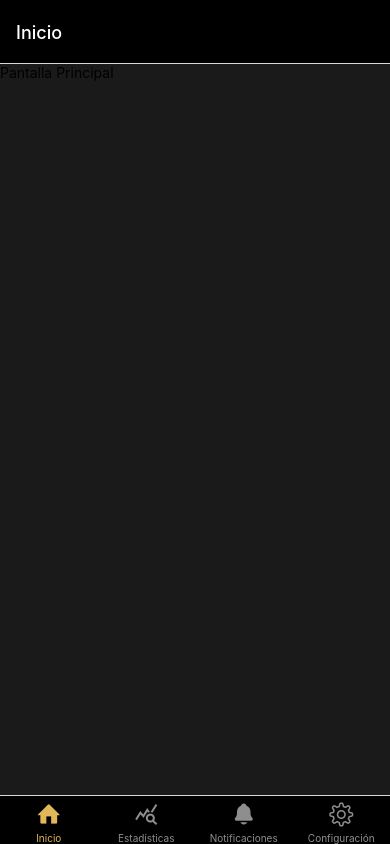
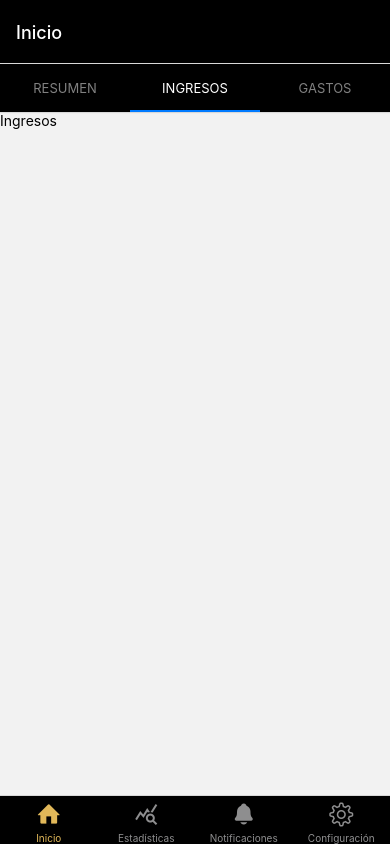
Before and after one commit to AdrjGo/AplicacionCompetencia, a React Native app: screen /Ingresos in a window 390 px wide. Built offline with nearby package versions, Linux system fonts and the light colour scheme.

Commit message:
cambios tabtop

```diff
--- a/screens/HomeScreen.jsx
+++ b/screens/HomeScreen.jsx
@@ -4,7 +4,7 @@ import { SafeAreaView, StyleSheet, Text, Button, View} from 'react-native';
 const HomeScreen = () => {
     return (
         <View style={{ flex: 1, backgroundColor:"#1a1a1a"}}>
-          <Text>Pantalla Principal</Text>
+
         </View>
     )
 }
--- /dev/null
+++ b/screens/MinusScreen.jsx
@@ -0,0 +1,10 @@
+import React from 'react'
+import { View, Text } from 'react-native'
+
+export default function MinusScreen() {
+  return (
+    <View>
+        <Text>Gastos</Text>
+    </View>
+  )
+}
--- /dev/null
+++ b/screens/PlusScreen.jsx
@@ -0,0 +1,10 @@
+import React from 'react'
+import { View, Text } from 'react-native'
+
+export default function PlusScreen() {
+  return (
+    <View>
+        <Text>Ingresos</Text>
+    </View>
+  )
+}
--- a/src/components/Navigation.jsx
+++ b/src/components/Navigation.jsx
@@ -1,6 +1,7 @@
 import * as React from "react";
 import { createBottomTabNavigator } from "@react-navigation/bottom-tabs";
 import { NavigationContainer } from "@react-navigation/native";
+import { createMaterialTopTabNavigator } from "@react-navigation/material-top-tabs";
 import {
   Entypo,
   MaterialIcons,
@@ -14,10 +15,28 @@ import StatScreen from "../../screens/StatScreen";
 import NotifScreen from "../../screens/NotifScreen";
 import ConfigScreen from "../../screens/ConfigScreen";
 
+import PlusScreen from "../../screens/PlusScreen";
+import MinusScreen from "../../screens/MinusScreen";
 
+//Top navigation
+const TopTab = createMaterialTopTabNavigator();
 
-/**/
-
+function TopTapGroup() {
+  return (
+    <TopTab.Navigator
+      screenOptions={{
+        tabBarActiveTintColor: "#fff",
+        tabBarStyle: { backgroundColor: "black" },
+        headerStyle: { backgroundColor: "black" },
+        headerTintColor: "white",
+      }}
+    >
+      <TopTab.Screen name="Resumen" component={HomeScreen} />
+      <TopTab.Screen name="Ingresos" component={PlusScreen} />
+      <TopTab.Screen name="Gastos" component={MinusScreen} />
+    </TopTab.Navigator>
+  );
+}
 
 const Tab = createBottomTabNavigator();
 
@@ -31,10 +50,9 @@ function MyTabs() {
         headerTintColor: "white",
       }}
     >
-
       <Tab.Screen
         name="Inicio"
-        component={HomeScreen}
+        component={TopTapGroup}
         options={{
           tabBarIcon: ({ color, size }) => (
             <Entypo name="home" size={24} color={color} />
```
Also changed, not shown: package.json (+11 -2 lines), screens/ResumScreen.jsx (added, +12 -0 lines), 1 other file (tests, documents, lock files or other folders).
